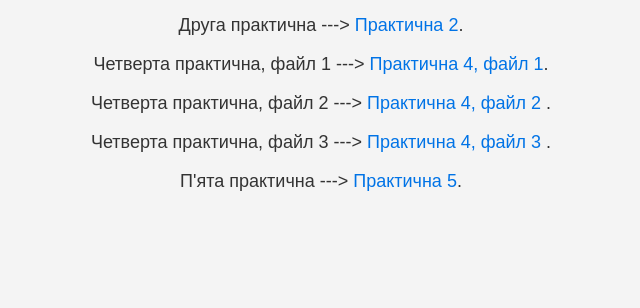
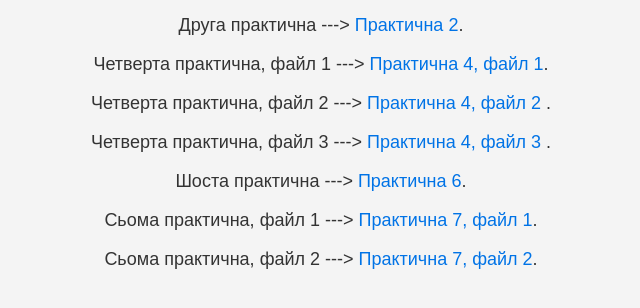
Before and after one commit to liza-leschenko/liza-leschenko.github.io, a plain HTML site: page index.html in a window 1280 px wide. Shown: the part 162-470 px from the top of the page, without its empty margins (319-959 px from the left). Drawn offline with Linux system fonts and the light colour scheme.

Commit message:
Update index.html

```diff
--- a/index.html
+++ b/index.html
@@ -29,9 +29,11 @@
     <p>Це мій перший веб-сайт на HTML.</p>
     <p>Друга практична ---> <a href="pr2/index.html" target="_blank">Практична 2</a>.</p>
     <p>Четверта практична, файл 1  ---> <a href="pr4/index.html" target="_blank">Практична 4, файл 1</a>.</p>
-         <p>Четверта практична, файл 2  ---> <a href="pr4/index1.html" target="_blank">Практична 4, файл 2 </a>.</p>
-         <p>Четверта практична, файл 3  ---> <a href="pr4/index2.html" target="_blank">Практична 4, файл 3 </a>.</p>
-    <p>П'ята практична ---> <a href="pr5/index.html" target="_blank">Практична 5</a>.</p>
+    <p>Четверта практична, файл 2  ---> <a href="pr4/index1.html" target="_blank">Практична 4, файл 2 </a>.</p>
+    <p>Четверта практична, файл 3  ---> <a href="pr4/index2.html" target="_blank">Практична 4, файл 3 </a>.</p>
+    <p>Шоста практична ---> <a href="pr5/index.html" target="_blank">Практична 6</a>.</p>
+    <p>Сьома практична, файл 1 ---> <a href="pr7/gallery.html" target="_blank">Практична 7, файл 1</a>.</p>
+    <p>Сьома практична, файл 2 ---> <a href="pr7/gallery2.html" target="_blank">Практична 7, файл 2</a>.</p>
 
 
 </body>
```
